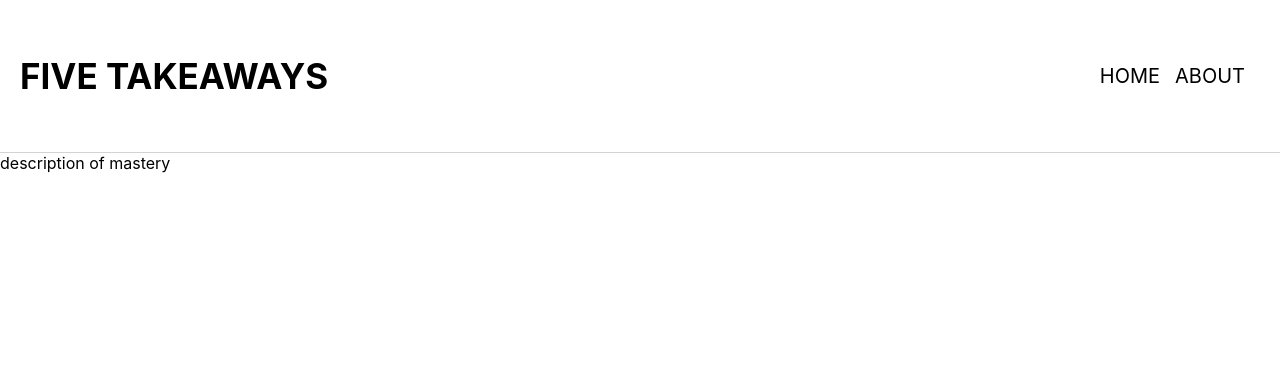
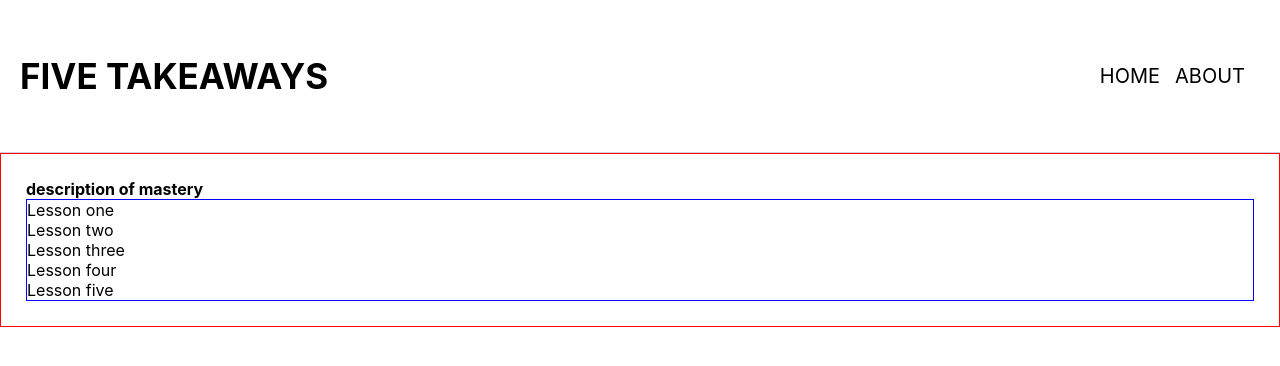
Before and after one commit to TimFinnigan/five-takeaways, a React (Create React App) app: page /mastery-robert-greene in a window 1280 px wide. Shown: the top 366 px of the page. Built offline with nearby package versions, Linux system fonts and the light colour scheme.

Commit message:
add template for details component

```diff
--- a/src/components/Details/Details.css
+++ b/src/components/Details/Details.css
@@ -0,0 +1,12 @@
+#book-container {
+  padding: 25px;
+  border: 1px solid red;
+}
+
+#book-description {
+  font-weight: bold;
+}
+
+#lesson-container {
+  border: 1px solid blue;
+}
--- a/src/components/Details/Details.js
+++ b/src/components/Details/Details.js
@@ -2,14 +2,30 @@ import React from 'react';
 import Header from '../Header/Header';
 import takeaways from './takeaways.json';
 
+import './Details.css';
+
 const Details = (props) => {
   const BOOK = props.match.params.book;
-  console.log(takeaways[BOOK].description);
   let description = takeaways[BOOK].description;
+  let one = takeaways[BOOK].one;
+  let two = takeaways[BOOK].two;
+  let three = takeaways[BOOK].three;
+  let four = takeaways[BOOK].four;
+  let five = takeaways[BOOK].five;
+
   return (
     <div>
       <Header />
-      {description}
+      <div id='book-container'>
+        <div id='book-description'>{description}</div>
+        <div id='lesson-container'>
+          <div className='lesson'>{one}</div>
+          <div className='lesson'>{two}</div>
+          <div className='lesson'>{three}</div>
+          <div className='lesson'>{four}</div>
+          <div className='lesson'>{five}</div>
+        </div>
+      </div>
     </div>
   );
 };
--- a/src/components/Details/takeaways.json
+++ b/src/components/Details/takeaways.json
@@ -1,8 +1,18 @@
 {
     "mastery-robert-greene": {
-        "description": "description of mastery"
+        "description": "description of mastery",
+        "one": "Lesson one",
+        "two": "Lesson two",
+        "three": "Lesson three",
+        "four": "Lesson four",
+        "five": "Lesson five"
     },
     "zero-to-one-peter-thiel": {
-        "description": "description of zero to one"
+        "description": "description of zero to one",
+        "one": "Lesson one",
+        "two": "Lesson two",
+        "three": "Lesson three",
+        "four": "Lesson four",
+        "five": "Lesson five"
     }
 }
```
